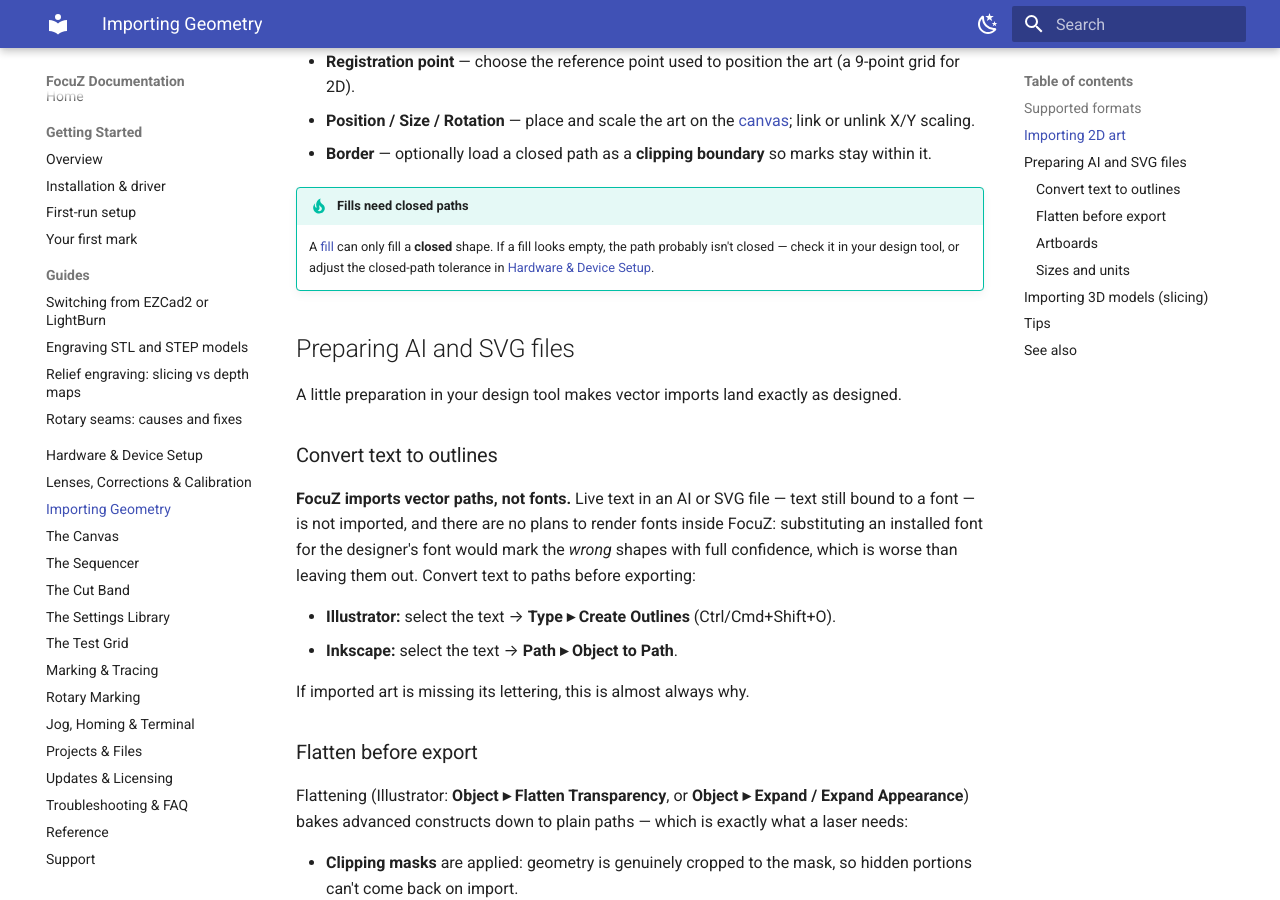
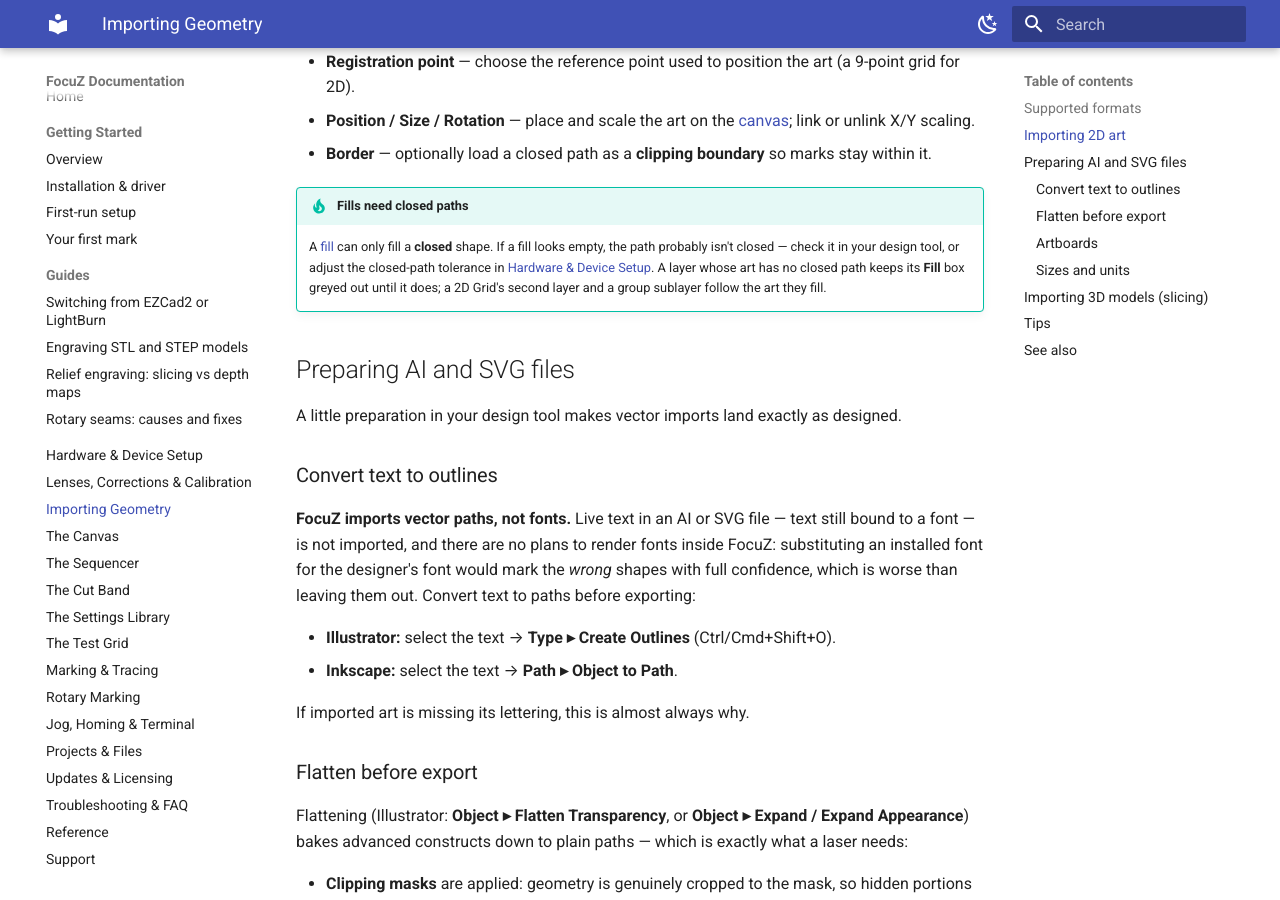
Before and after one commit to Lokahi-Shop/focuz-docs, an MkDocs documentation site: the page built from docs/importing.md, in a window 1280 px wide and 900 px high, scrolled down 904 px. Built offline with MkDocs 1.6.1 and Material for MkDocs 9.7.7, drawn with Linux system fonts in a browser that asks for light colours.

Commit message:
Fill box greyed until the art has a closed path
The Fill box follows the closed-path check; a 2D Grid's second layer and
a group sublayer follow the art they fill.

Co-Authored-By: Claude Fable 5.1 <noreply@anthropic.com>

```diff
--- a/docs/importing.md
+++ b/docs/importing.md
@@ -33,7 +33,8 @@ Add a **2D Import** action (or drag a file onto the canvas) and choose your file
 !!! tip "Fills need closed paths"
     A [fill](sequencer.md#fill-types) can only fill a **closed** shape. If a fill looks empty, the path
     probably isn't closed — check it in your design tool, or adjust the closed-path tolerance in
-    [Hardware & Device Setup](hardware-setup.md).
+    [Hardware & Device Setup](hardware-setup.md). A layer whose art has no closed path keeps its **Fill**
+    box greyed out until it does; a 2D Grid's second layer and a group sublayer follow the art they fill.
 
 ## Preparing AI and SVG files
 
```
